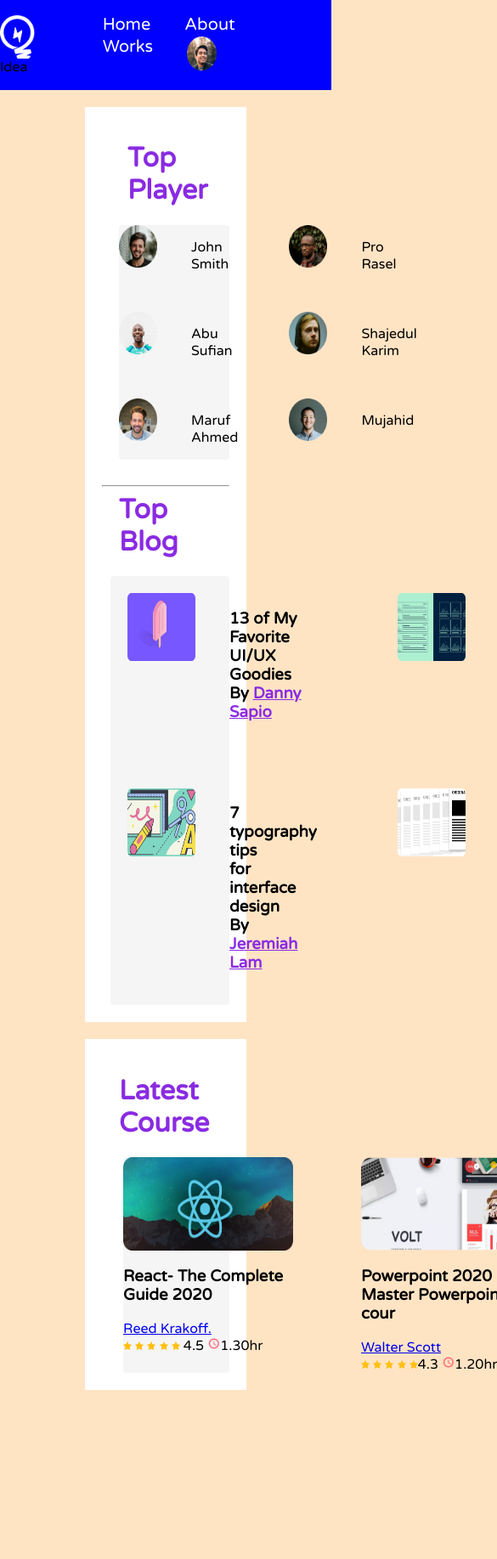
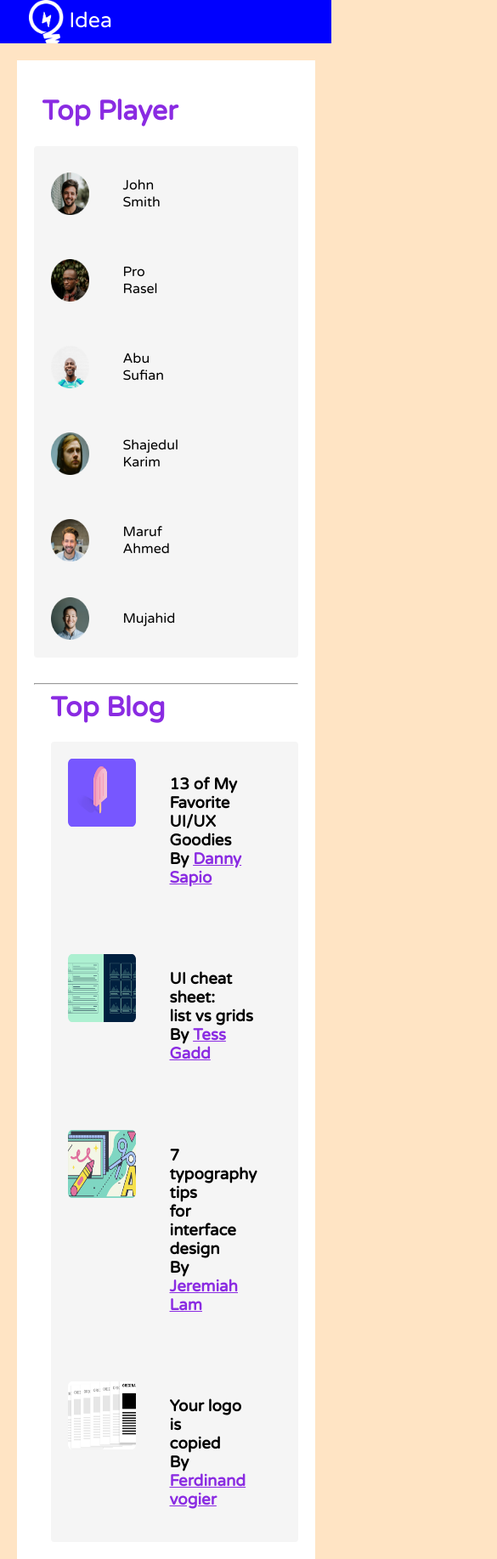
Before and after one commit to Shanjida-2/Product, a plain HTML site: page index.html in a window 390 px wide. Shown: the top 1835 px of the page at 85% size, 585 px wide, since content can reach past the window. Before the commit the page ends 1636 px from the top, so only its background shows below. Drawn offline with Linux system fonts and the light colour scheme.

Commit message:
Update style.css

```diff
--- a/style.css
+++ b/style.css
@@ -9,7 +9,7 @@ nav{
     display: flex;
     justify-content: space-around;
     align-items: center;
-    min-height: 60px;
+    min-height: 12px;
     margin-bottom: 20px;
     background-color: blue;
 }
@@ -36,13 +36,24 @@ nav{
     font-size: 20px;
 }
 .small{
-
+align-items: center;
+display: flex;
+justify-content: space-evenly;
+width: 30%;
 }
-
+.sin{
+    vertical-align: middle;
+}
+.logo{
+        color: rgb(255, 255, 255);
+        font-size: 25px;
+      }
+}
 .player{
     grid-row-gap: 30px;
     grid-column-gap: 60px;
     margin-left: 20px;
+    ;
 }
 .container{
  height: auto;
@@ -58,25 +69,27 @@ nav{
     margin-left: 10px;
 }
 .ss{
-    background-color: whitesmoke;
+
     border-radius: 4px;
     display: grid;
-    grid-template-columns: repeat(2, 1fr);
-    grid-row-gap: 30px;
-    grid-column-gap: 60px;
+    grid-template-columns: repeat(3, 1fr);
+    grid-row-gap: 3px;
+    grid-column-gap: 2px;
+    padding: 20px;
     }
     .nature{
         display: flex;
 
         width: 30%;
+        align-items: center;
+
+
     }
+
     .nature p{
         margin-left: 40px;
     }
-    .con{
-        background-color: white;
 
-    }
     .red{
         color: blueviolet;
         margin-top: 0;
@@ -87,7 +100,7 @@ nav{
         }
         .blog{
             display: grid;
-            background-color: whitesmoke;
+
             border-radius: 4px;
             grid-template-columns: repeat(2, 1fr);
             grid-row-gap: 20px;
@@ -111,54 +124,65 @@ nav{
             color: blueviolet;
 
         }
-        .white{
-            background-color: whitesmoke;
-        }
+
         .green{
             color: blueviolet;
-            margin-left: 20px;
+        margin-top: 0;
+        margin-left: 20px;
+
         }
         .max{
-            background-color: whitesmoke;
+
             border-radius: 4px;
             display: grid;
             grid-template-columns: repeat(3, 1fr);
             grid-row-gap: 40px;
-            grid-column-gap: 80px;
+            grid-column-gap: 40px;
             margin-left: 25px;
+            padding: 20px;
+        }
+        .max > div {
+            border-radius: 10px;
+            box-shadow: 2px 4px 6px 8px lightgrey;
+            padding: 10px;
         }
        .file{
-           margin-left: 100px;
-           margin-right: 100px;
+           margin: auto;
+           width: 70%;
        }
 
-       @media only screen and (max-width:688) {
+       @media only screen and (max-width:687px){
+
         .ss{
-            background-color: whitesmoke;
+
+           background-color: whitesmoke;
             border-radius: 4px;
             display: grid;
             grid-template-columns: repeat(1, 1fr);
-            grid-row-gap: 10px;
-            grid-column-gap: 30px;
+            grid-row-gap: 30px;
+            grid-column-gap: 60px;
+
         }
+        .file {
+            width: 90%;
+            margin: auto;
+        }
+        .navigation li {
+            display: none;
+          }
         .blog{
             display: grid;
             background-color: whitesmoke;
             border-radius: 4px;
             grid-template-columns: repeat(1, 1fr);
-            grid-row-gap: 10px;
+            grid-row-gap: 20px;
             grid-column-gap: 5px;
             margin-left: 20px;
         }
 
-        body{
-            background:wheat;
-        margin: auto;
-        padding: 0;
-        font-family: 'Varela Round', sans-serif;
-        }
+
         .max{
-            background-color: whitesmoke;
+
             border-radius: 4px;
             display: grid;
             grid-template-columns: repeat(1, 1fr);
@@ -167,9 +191,9 @@ nav{
             margin-left: 25px;
         }
 
-       }
+    }
+       @media only screen and (min-width: 688px) and (max-width: 992px) {
 
-       @media only screen and (max-width:992px) and (min-width:600px) {
         .ss{
             background-color: whitesmoke;
             border-radius: 4px;
@@ -177,6 +201,9 @@ nav{
             grid-template-columns: repeat(2, 1fr);
             grid-row-gap: 30px;
             grid-column-gap: 60px;
+        }
+        .file {
+            width: 90%;
         }
         .blog{
             display: grid;
```
